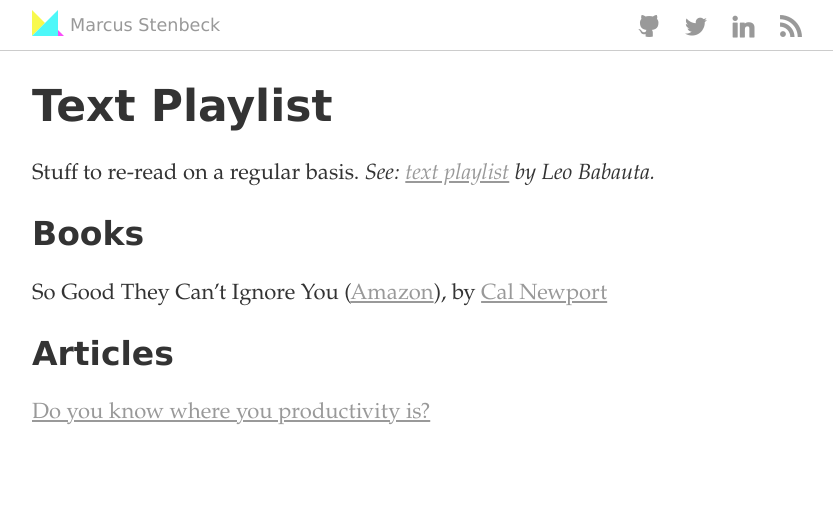
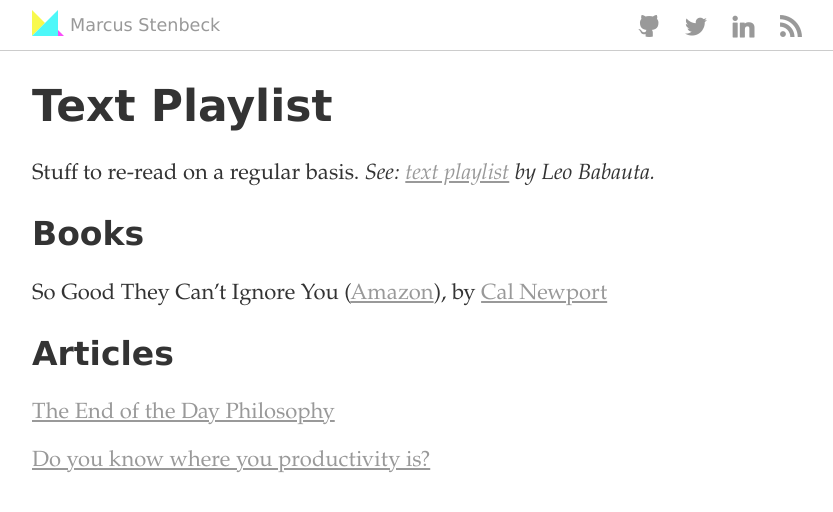
Before and after one commit to marcusstenbeck/marcusstenbeck.github.io, a Jekyll site: the page built from text-playlist/index.md, in a window 1280 px wide. Shown: the top 512 px of the page, without its empty margins (218-1051 px from the left). Built offline with Jekyll 4.4.1, drawn with Linux system fonts in a browser that asks for light colours; Markdown is read by kramdown in place of the engine named in the settings.

Commit message:
Add 'The End of the Day Philosophy'.

```diff
--- a/text-playlist/index.md
+++ b/text-playlist/index.md
@@ -16,4 +16,6 @@ So Good They Can't Ignore You ([Amazon](http://www.amazon.com/Good-They-Cant-Ign
 
 ## Articles
 
+[The End of the Day Philosophy](http://zenhabits.net/sundown/)
+
 [Do you know where you productivity is?](http://www.theminimalists.com/productivity/)
```
Also changed, not shown: reading-history/index.md (+2 -0 lines).
